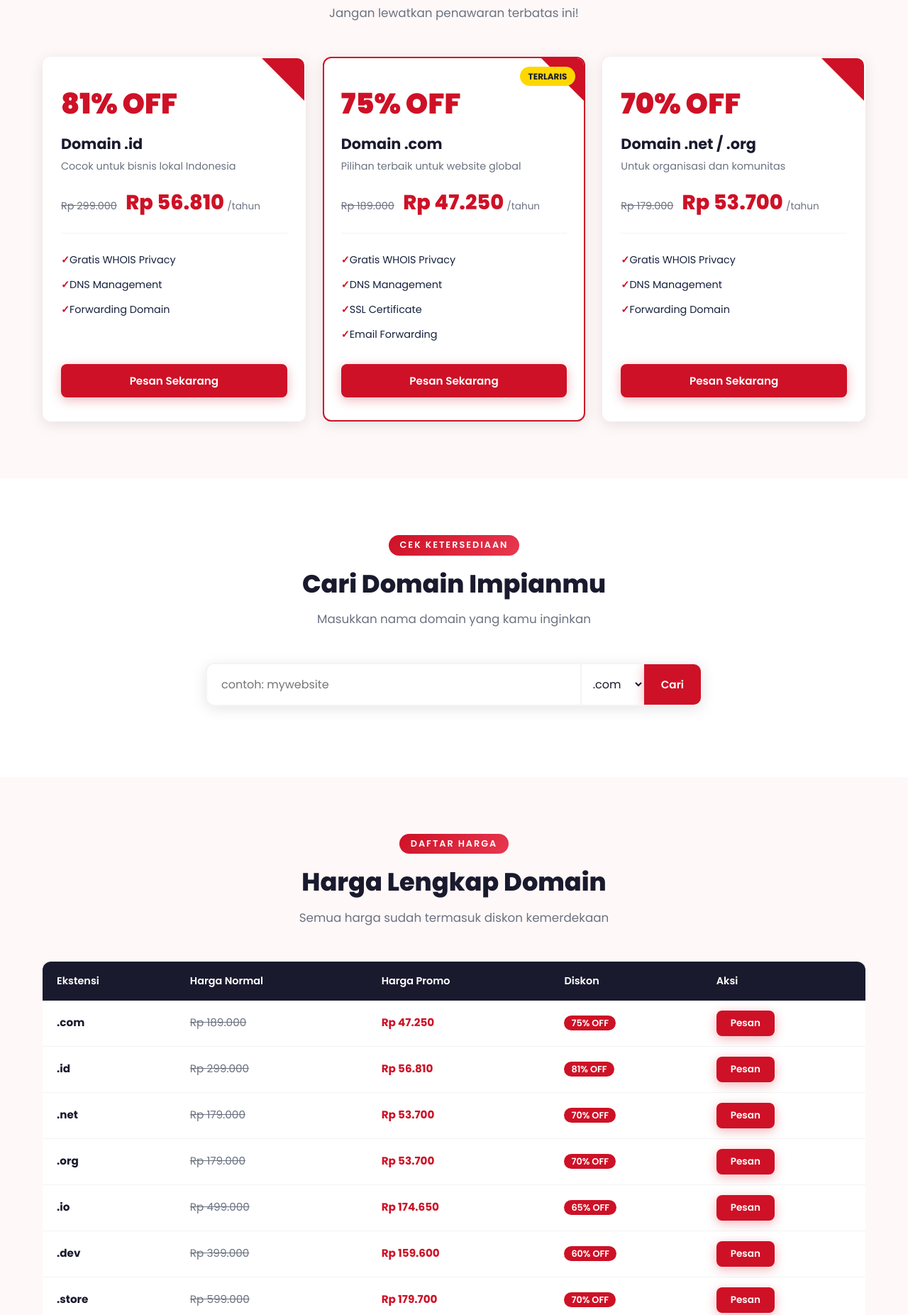
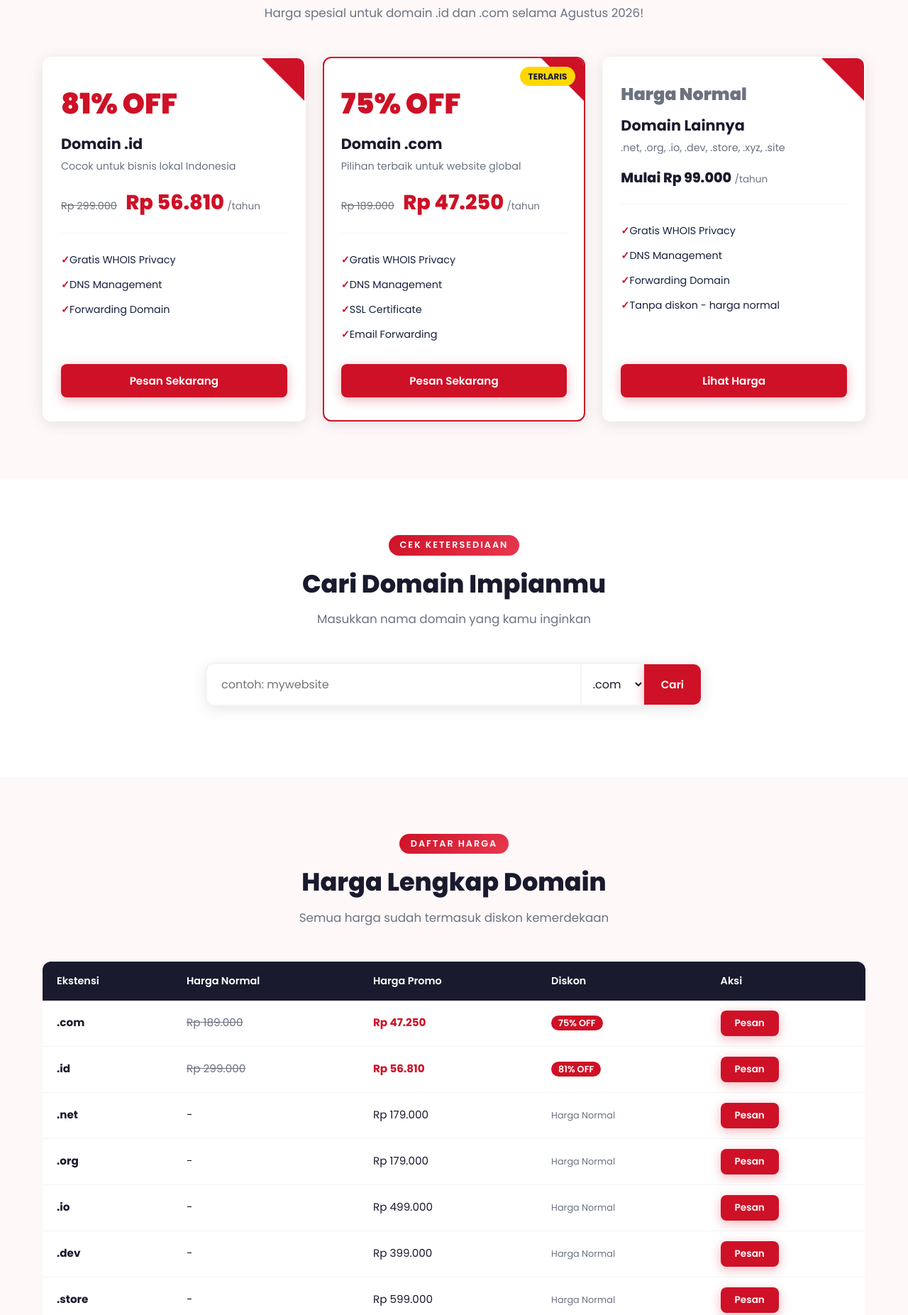
Before and after one commit to guesombong19-ship-it/promodomain, a plain HTML site: page index.html in a window 1280 px wide. Shown: the part 980-2833 px from the top of the page at 71% size. Drawn offline with Linux system fonts and the light colour scheme.

Commit message:
fix: promo hanya .id dan .com, lainnya harga normal

```diff
--- a/index.html
+++ b/index.html
@@ -74,7 +74,7 @@
             <div class="section-header">
                 <span class="section-tag">MERDEKA!</span>
                 <h2>Promo Spesial Kemerdekaan</h2>
-                <p>Jangan lewatkan penawaran terbatas ini!</p>
+                <p>Harga spesial untuk domain .id dan .com selama Agustus 2026!</p>
             </div>
             <div class="promo-cards">
                 <div class="promo-card">
@@ -115,20 +115,20 @@
                 </div>
                 <div class="promo-card">
                     <div class="promo-flag"></div>
-                    <div class="promo-discount">70% OFF</div>
-                    <h3>Domain .net / .org</h3>
-                    <p>Untuk organisasi dan komunitas</p>
+                    <div class="promo-discount" style="color:var(--gray);font-size:1.5rem;">Harga Normal</div>
+                    <h3>Domain Lainnya</h3>
+                    <p>.net, .org, .io, .dev, .store, .xyz, .site</p>
                     <div class="promo-price">
-                        <span class="price-old">Rp 179.000</span>
-                        <span class="price-new">Rp 53.700</span>
+                        <span class="price-new" style="font-size:1.2rem;color:var(--dark);">Mulai Rp 99.000</span>
                         <span class="price-period">/tahun</span>
                     </div>
                     <ul class="promo-features">
                         <li>Gratis WHOIS Privacy</li>
                         <li>DNS Management</li>
                         <li>Forwarding Domain</li>
+                        <li>Tanpa diskon - harga normal</li>
                     </ul>
-                    <button class="btn btn-primary btn-block" onclick="addToCart('.net/.org', 53700)">Pesan Sekarang</button>
+                    <button class="btn btn-primary btn-block" onclick="document.getElementById('pricing').scrollIntoView({behavior:'smooth'})">Lihat Harga</button>
                 </div>
             </div>
         </div>
--- a/script.js
+++ b/script.js
@@ -17,13 +17,13 @@ const rdapEndpoints = {
 const pricingData = [
     { ext: '.com', normal: 189000, promo: 47250, discount: 75 },
     { ext: '.id', normal: 299000, promo: 56810, discount: 81 },
-    { ext: '.net', normal: 179000, promo: 53700, discount: 70 },
-    { ext: '.org', normal: 179000, promo: 53700, discount: 70 },
-    { ext: '.io', normal: 499000, promo: 174650, discount: 65 },
-    { ext: '.dev', normal: 399000, promo: 159600, discount: 60 },
-    { ext: '.store', normal: 599000, promo: 179700, discount: 70 },
-    { ext: '.xyz', normal: 99000, promo: 19800, discount: 80 },
-    { ext: '.site', normal: 149000, promo: 29800, discount: 80 },
+    { ext: '.net', normal: 179000, promo: 179000, discount: 0 },
+    { ext: '.org', normal: 179000, promo: 179000, discount: 0 },
+    { ext: '.io', normal: 499000, promo: 499000, discount: 0 },
+    { ext: '.dev', normal: 399000, promo: 399000, discount: 0 },
+    { ext: '.store', normal: 599000, promo: 599000, discount: 0 },
+    { ext: '.xyz', normal: 99000, promo: 99000, discount: 0 },
+    { ext: '.site', normal: 149000, promo: 149000, discount: 0 },
 ];
 
 // ==================== RDAP CHECK ====================
@@ -164,14 +164,19 @@ function searchDomain() {
                 if (!el) return;
 
                 if (result.available === true) {
+                    var discount = priceData ? priceData.discount : 0;
+                    var promoTag = discount > 0 ? '<span style="background:var(--red);color:white;padding:1px 8px;border-radius:50px;font-size:0.7rem;margin-left:6px;">PROMO ' + discount + '%</span>' : '';
+                    var priceDisplay = discount > 0
+                        ? '<span style="text-decoration:line-through;color:var(--gray);font-size:0.8rem;margin-right:4px;">' + formatRupiah(priceData.normal) + '</span><strong>' + formatRupiah(price) + '</strong>/thn'
+                        : '<strong>' + formatRupiah(price) + '</strong>/thn';
                     el.className = 'search-result-item';
                     el.innerHTML =
                         '<div>' +
-                            '<div class="domain-name">' + domain + '</div>' +
+                            '<div class="domain-name">' + domain + promoTag + '</div>' +
                             '<div class="domain-status available">Tersedia</div>' +
                         '</div>' +
                         '<div style="text-align:right">' +
-                            '<div class="domain-price"><strong>' + formatRupiah(price) + '</strong>/thn</div>' +
+                            '<div class="domain-price">' + priceDisplay + '</div>' +
                             '<button class="btn btn-primary" style="margin-top:8px;padding:8px 16px;font-size:0.85rem" onclick="addToCart(\'' + ext + '\', ' + price + ')">Tambah</button>' +
                         '</div>';
                 } else if (result.available === false) {
@@ -204,11 +209,17 @@ function searchDomain() {
 function populatePricingTable() {
     const tbody = document.getElementById('pricing-body');
     tbody.innerHTML = pricingData.map(function(item) {
+        var priceCol, discountCol;
+        if (item.discount > 0) {
+            priceCol = '<td class="old-price">' + formatRupiah(item.normal) + '</td><td class="new-price">' + formatRupiah(item.promo) + '</td>';
+            discountCol = '<td><span class="discount-badge">' + item.discount + '% OFF</span></td>';
+        } else {
+            priceCol = '<td>-</td><td>' + formatRupiah(item.normal) + '</td>';
+            discountCol = '<td><span style="color:var(--gray);font-size:0.8rem;">Harga Normal</span></td>';
+        }
         return '<tr>' +
             '<td><strong>' + item.ext + '</strong></td>' +
-            '<td class="old-price">' + formatRupiah(item.normal) + '</td>' +
-            '<td class="new-price">' + formatRupiah(item.promo) + '</td>' +
-            '<td><span class="discount-badge">' + item.discount + '% OFF</span></td>' +
+            priceCol + discountCol +
             '<td><button class="btn btn-primary" onclick="addToCart(\'' + item.ext + '\', ' + item.promo + ')">Pesan</button></td>' +
         '</tr>';
     }).join('');
```
Also changed, not shown: .wrangler/cache/pages.json (added), .wrangler/cache/wrangler-account.json (added), 1 other file.
